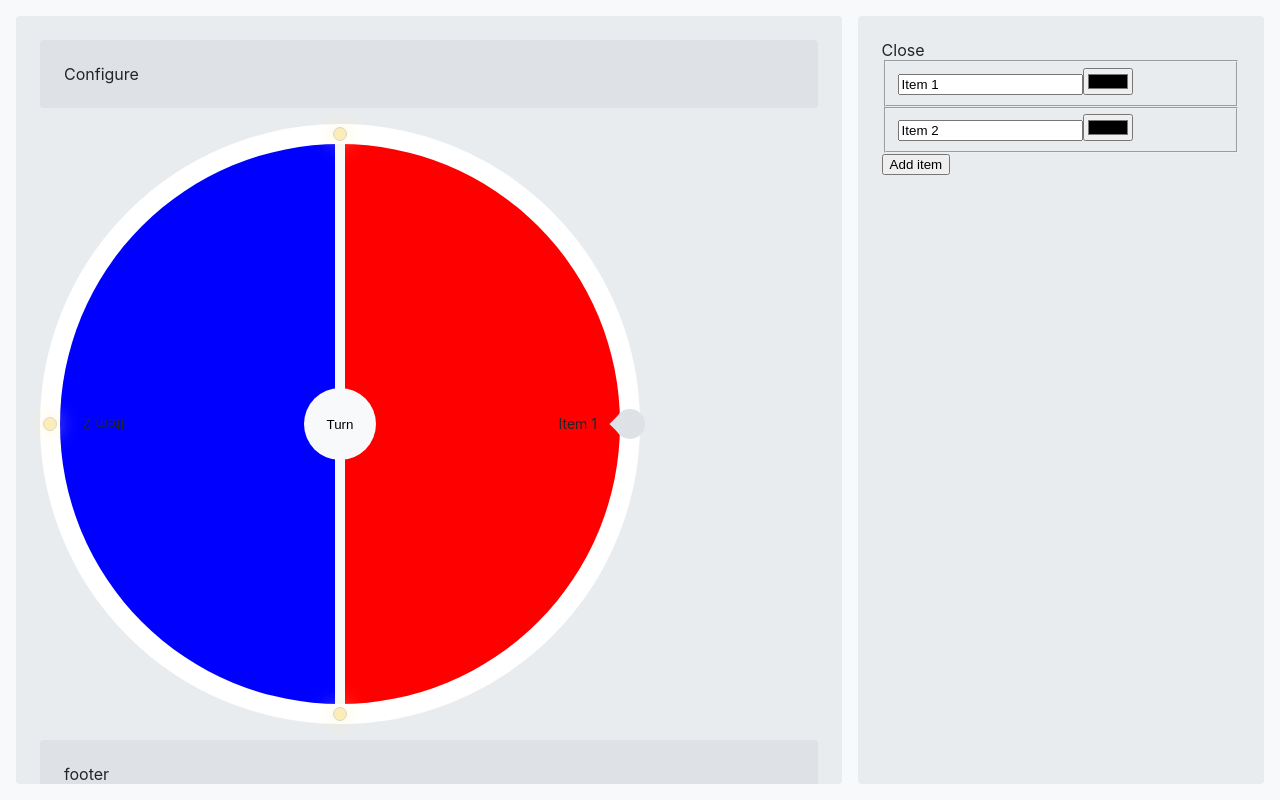
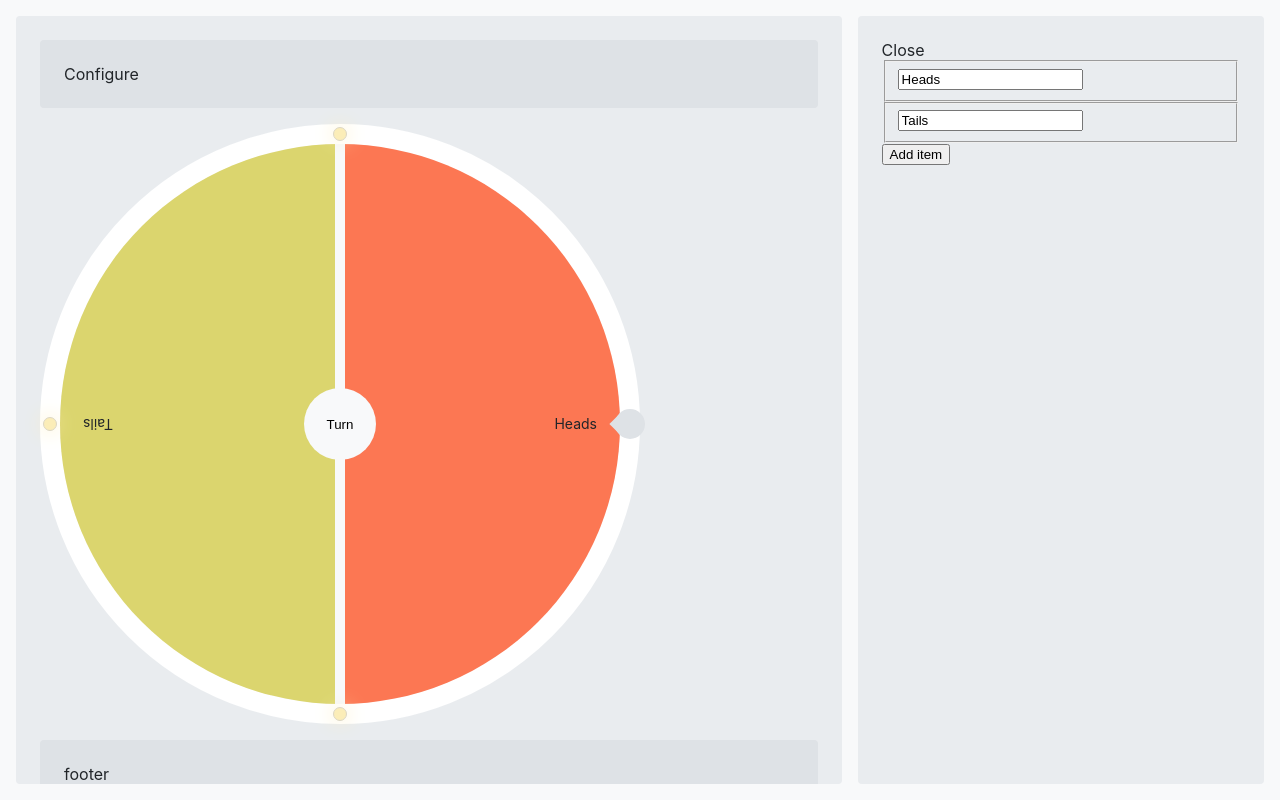
Before and after one commit to LoicGoyet/the-weel, a Next.js app: page /wheel in a window 1280 px wide. Built offline with nearby package versions, Linux system fonts and the light colour scheme.

Commit message:
Handle color generation

```diff
--- a/components/Form/index.tsx
+++ b/components/Form/index.tsx
@@ -1,6 +1,4 @@
-import {v4 as uuidv4} from 'uuid';
-
-import {Item, Items} from '../../data/wheel';
+import {addNewItem, Item, Items, updateItemLabel} from '../../data/wheel';
 
 export type Props = {
   className?: string;
@@ -9,40 +7,17 @@ export type Props = {
 };
 
 const Form = ({className, items, onChange}: Props) => {
-  const handleInputChange =
-    (itemId: Item['id'], property: 'label' | 'color') =>
-    (e: React.ChangeEvent<HTMLInputElement>) => {
-      e.preventDefault();
-
-      onChange({
-        ...items,
-        byId: {
-          ...items.byId,
-          [itemId]: {
-            ...items.byId[itemId],
-            [property]: e.target.value,
-          },
-        },
-      });
-    };
+  const handleLabelChange = (
+    e: React.ChangeEvent<HTMLInputElement>,
+    itemId: Item['id'],
+  ) => {
+    e.preventDefault();
+    onChange(updateItemLabel(e.target.value, itemId, items));
+  };
 
   const handleAddItemClick = (e: React.MouseEvent<HTMLButtonElement>) => {
     e.preventDefault();
-    const newItemId = uuidv4();
-
-    onChange({
-      ...items,
-      byId: {
-        ...items.byId,
-        [newItemId]: {
-          id: newItemId,
-          label: '',
-          color: '',
-        },
-      },
-      allIds: [...items.allIds, newItemId],
-      undraftedIds: [...items.undraftedIds, newItemId],
-    });
+    onChange(addNewItem(items));
   };
 
   return (
@@ -55,12 +30,7 @@ const Form = ({className, items, onChange}: Props) => {
             <input
               type='text'
               value={item.label}
-              onChange={handleInputChange(item.id, 'label')}
-            />
-            <input
-              type='color'
-              value={item.color}
-              onChange={handleInputChange(item.id, 'color')}
+              onChange={e => handleLabelChange(e, item.id)}
             />
           </fieldset>
         );
--- a/data/wheel.ts
+++ b/data/wheel.ts
@@ -1,3 +1,6 @@
+import {v4 as uuidv4} from 'uuid';
+import {fromArrToRgb, interpolateColors, RgbArray} from '../utils/colors';
+
 export type Item = {
   id: string;
   label: string;
@@ -11,6 +14,27 @@ export type Items = {
   undraftedIds: Array<string>;
 };
 
+const firstItemColorArr: RgbArray = [252, 119, 83];
+const lastItemColorArr: RgbArray = [219, 213, 110];
+
+export const initialItems = {
+  byId: {
+    'item-1': {
+      id: 'item-1',
+      label: 'Heads',
+      color: fromArrToRgb(firstItemColorArr),
+    },
+    'item-2': {
+      id: 'item-2',
+      label: 'Tails',
+      color: fromArrToRgb(lastItemColorArr),
+    },
+  },
+  allIds: ['item-1', 'item-2'],
+  draftedIds: [],
+  undraftedIds: ['item-1', 'item-2'],
+};
+
 export const getIndexOfLastDrafted = (items: Items) => {
   const lastDraftedItemId = items.draftedIds.slice(-1).pop();
 
@@ -20,3 +44,59 @@ export const getIndexOfLastDrafted = (items: Items) => {
 
   return items.allIds.indexOf(lastDraftedItemId);
 };
+
+export const updateItemLabel = (
+  label: Item['label'],
+  itemId: Item['id'],
+  items: Items,
+): Items => {
+  return {
+    ...items,
+    byId: {
+      ...items.byId,
+      [itemId]: {
+        ...items.byId[itemId],
+        label,
+      },
+    },
+  };
+};
+
+export const addNewItem = (items: Items) => {
+  const newItemId = uuidv4();
+
+  return updateItemColors({
+    ...items,
+    byId: {
+      ...items.byId,
+      [newItemId]: {
+        id: newItemId,
+        label: '',
+        color: '#ff0',
+      },
+    },
+    allIds: [...items.allIds, newItemId],
+    undraftedIds: [...items.undraftedIds, newItemId],
+  });
+};
+
+export const updateItemColors = (items: Items) => {
+  const colors = interpolateColors(
+    firstItemColorArr,
+    lastItemColorArr,
+    items.allIds.length,
+  );
+
+  return items.allIds.reduce((updatedItems, itemId, index) => {
+    return {
+      ...updatedItems,
+      byId: {
+        ...updatedItems.byId,
+        [itemId]: {
+          ...updatedItems.byId[itemId],
+          color: fromArrToRgb(colors[index]),
+        },
+      },
+    };
+  }, items);
+};
--- a/pages/wheel.tsx
+++ b/pages/wheel.tsx
@@ -3,27 +3,7 @@ import Card from '../components/Card';
 import Form from '../components/Form';
 import Layout from '../components/Layout';
 import Wheel from '../components/Wheel';
-import {Items} from '../data/wheel';
-
-const initialItems = {
-  byId: {
-    'item-1': {
-      id: 'item-1',
-      isChecked: false,
-      label: 'Item 1',
-      color: 'red',
-    },
-    'item-2': {
-      id: 'item-2',
-      isChecked: false,
-      label: 'Item 2',
-      color: 'blue',
-    },
-  },
-  allIds: ['item-1', 'item-2'],
-  draftedIds: [],
-  undraftedIds: ['item-1', 'item-2'],
-};
+import {initialItems, Items} from '../data/wheel';
 
 const WheelPage = () => {
   const [items, setItems] = useState<Items>(initialItems);
--- /dev/null
+++ b/utils/colors.ts
@@ -0,0 +1,32 @@
+import {createCountArray} from './array';
+
+export type RgbArray = [number, number, number];
+type Rgb = `rgb(${number}, ${number}, ${number})`;
+
+const interpolateColor = (
+  color1: RgbArray,
+  color2: RgbArray,
+  factor: number,
+): RgbArray => {
+  const getColorItem = (index: 0 | 1 | 2) => {
+    return Math.round(color1[index] + factor * (color2[index] - color1[index]));
+  };
+
+  return [getColorItem(0), getColorItem(1), getColorItem(2)];
+};
+
+export const fromArrToRgb = (rgbArr: RgbArray): Rgb => {
+  return `rgb(${rgbArr[0]}, ${rgbArr[1]}, ${rgbArr[2]})`;
+};
+
+export const interpolateColors = (
+  color1: RgbArray,
+  color2: RgbArray,
+  steps: number,
+): Array<RgbArray> => {
+  const stepFactor = 1 / (steps - 1);
+
+  return createCountArray(steps).map(index => {
+    return interpolateColor(color1, color2, stepFactor * index);
+  });
+};
```
